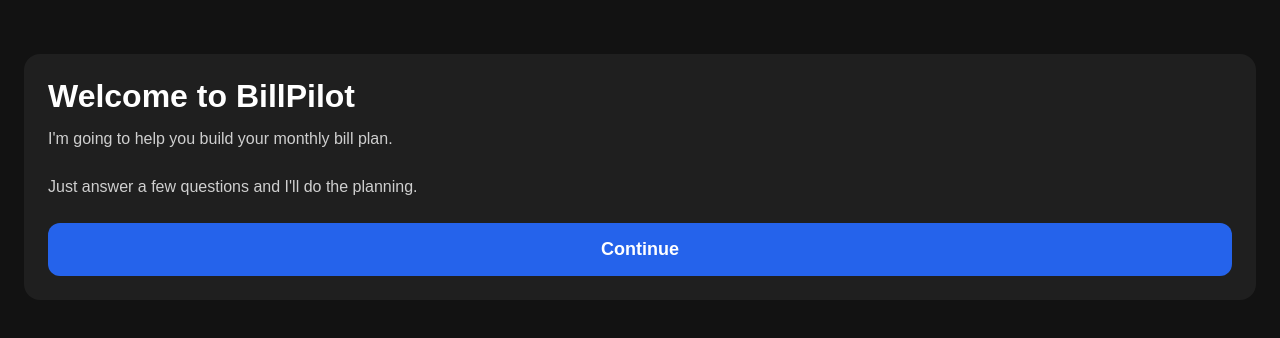
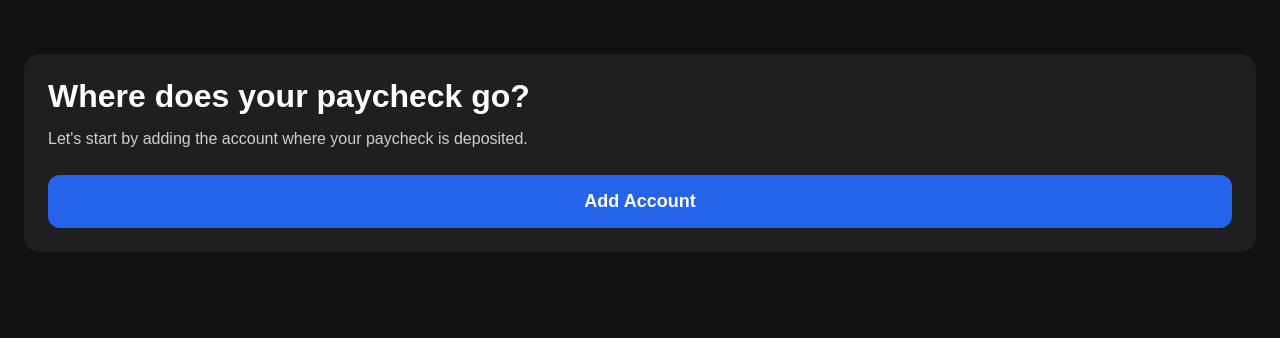
Before and after one commit to BrutalMortality/BillPilot, a plain HTML site: page index.html in a window 1280 px wide. Both pictures are taken after a click on the button "Continue". Drawn offline with Linux system fonts and the light colour scheme.

Commit message:
Update index.html

```diff
--- a/index.html
+++ b/index.html
@@ -60,9 +60,21 @@
     Just answer a few questions and I'll do the planning.
   </p>
 
-  <button>Continue</button>
+  <button onclick="startSetup()">Continue</button>
 
 </div>
+<script>
+function startSetup() {
+  document.querySelector(".card").innerHTML = `
+    <h1>Where does your paycheck go?</h1>
 
+    <p>
+      Let's start by adding the account where your paycheck is deposited.
+    </p>
+
+    <button>Add Account</button>
+  `;
+}
+</script>
 </body>
 </html>
```
